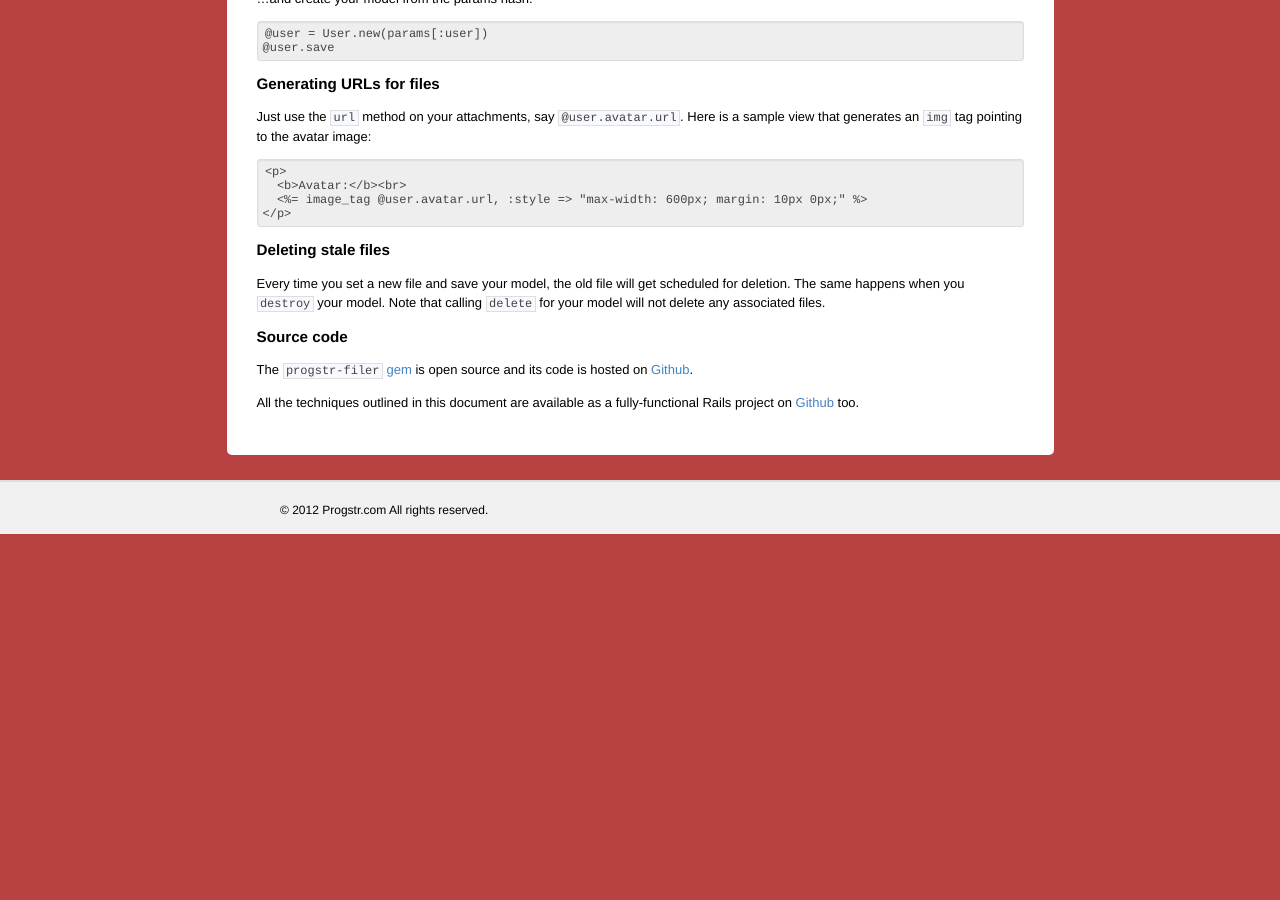
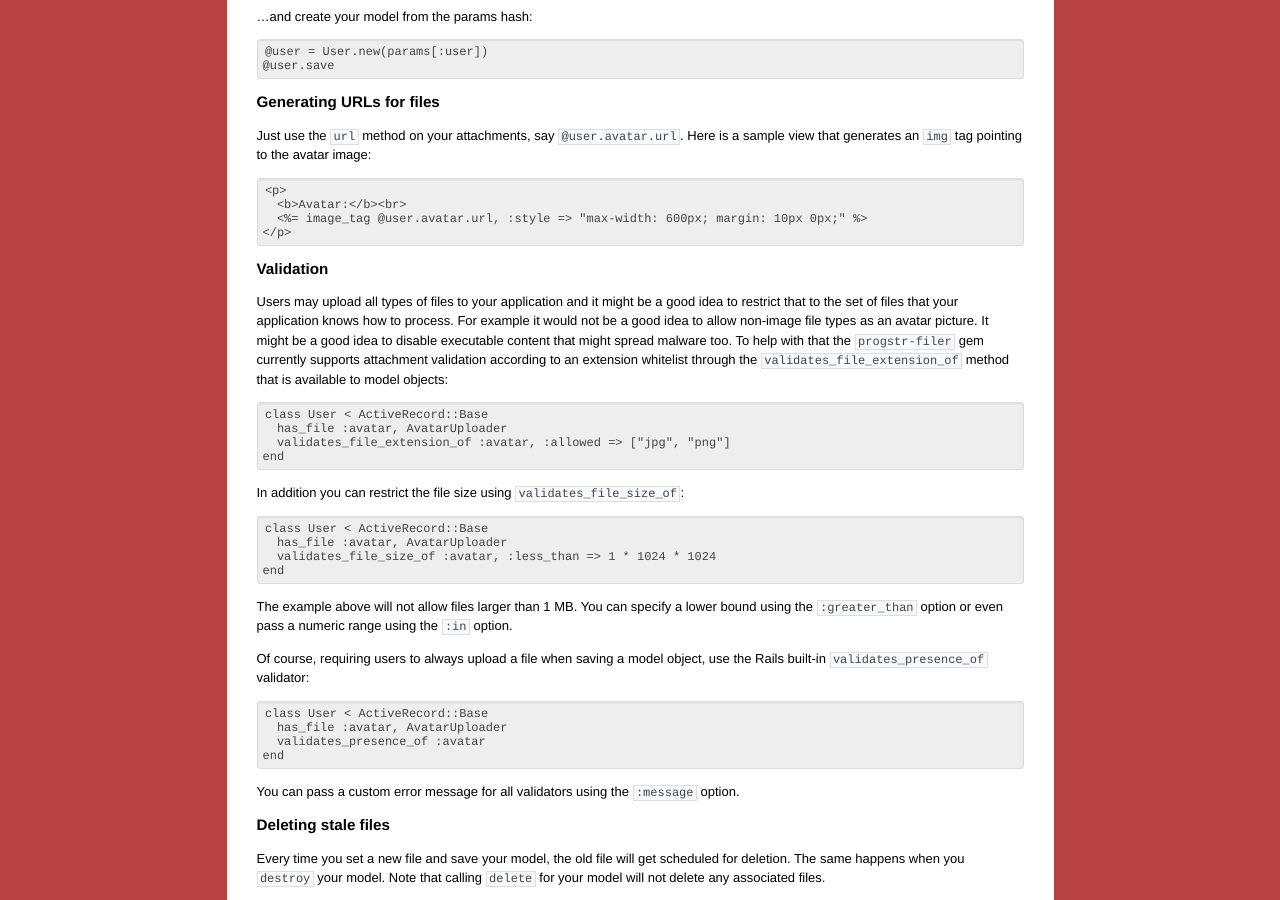
Before and after one commit to progstr/progstr.github.com, a Jekyll site: the page built from _posts/2011-12-23-filer-getting-started.md, in a window 1280 px wide and 900 px high, scrolled down 1363 px. Built offline with Jekyll 4.4.1, drawn with Linux system fonts in a browser that asks for light colours; before the commit the page ends 1897 px from its top, so only the background shows below that; some of the changed text lies outside the part shown.

Commit message:
Filer Rails validation documentation.

```diff
--- a/_posts/2011-12-23-filer-getting-started.md
+++ b/_posts/2011-12-23-filer-getting-started.md
@@ -10,6 +10,7 @@ Table of Contents
 * [Associating uploaders with your models](#associating_uploaders_with_your_models)
 * [Feeding data to your uploaders](#feeding_data_to_your_uploaders)
 * [Generating URLs for files](#generating_urls_for_files)
+* [Validation] (#validation)
 * [Source code](#source_code)
 
 
@@ -84,6 +85,32 @@ Just use the `url` method on your attachments, say `@user.avatar.url`. Here is a
       <%= image_tag @user.avatar.url, :style => "max-width: 600px; margin: 10px 0px;" %>
     </p>
 
+### Validation
+
+Users may upload all types of files to your application and it might be a good idea to restrict that to the set of files that your application knows how to process. For example it would not be a good idea to allow non-image file types as an avatar picture. It might be a good idea to disable executable content that might spread malware too. To help with that the `progstr-filer` gem currently supports attachment validation according to an extension whitelist through the `validates_file_extension_of` method that is available to model objects:
+
+    class User < ActiveRecord::Base
+      has_file :avatar, AvatarUploader
+      validates_file_extension_of :avatar, :allowed => ["jpg", "png"]
+    end
+
+In addition you can restrict the file size using `validates_file_size_of`:
+
+    class User < ActiveRecord::Base
+      has_file :avatar, AvatarUploader
+      validates_file_size_of :avatar, :less_than => 1 * 1024 * 1024
+    end
+
+The example above will not allow files larger than 1 MB. You can specify a lower bound using the `:greater_than` option or even pass a numeric range using the `:in` option.
+
+Of course, requiring users to always upload a file when saving a model object, use the Rails built-in `validates_presence_of` validator:
+
+    class User < ActiveRecord::Base
+      has_file :avatar, AvatarUploader
+      validates_presence_of :avatar
+    end
+
+You can pass a custom error message for all validators using the `:message` option.
 
 ### Deleting stale files
 
```
